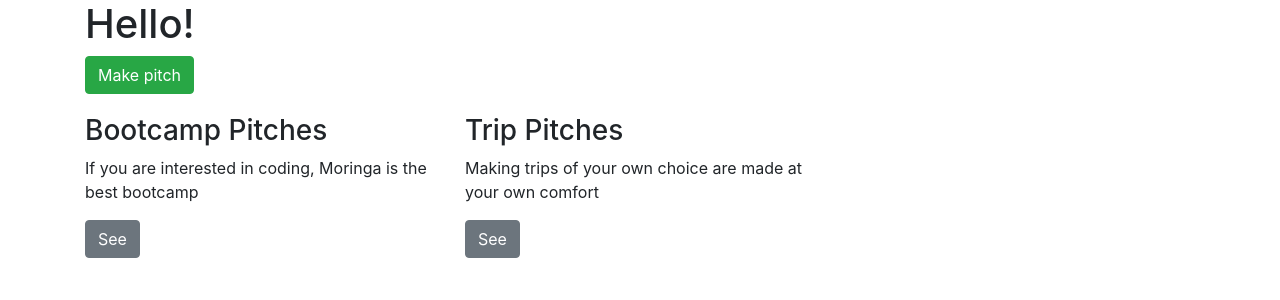
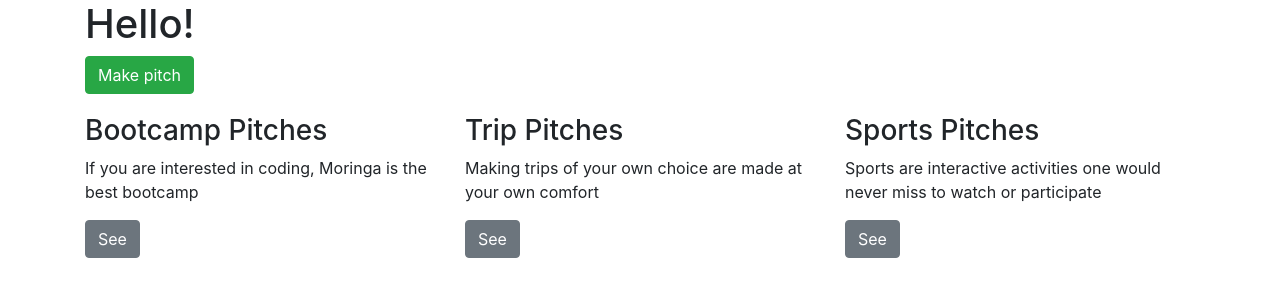
Before and after one commit to Maxwel5/minute-pitch, a Flask app: template app/templates/index.html in a window 1280 px wide. Shown: the part 56-356 px from the top of the page. Run offline with Flask 2, Linux system fonts and the light colour scheme; the template is opened without the code that fills it, so the values that code supplies are empty; parts of the project's set-up code (start-up, migrations or seed data) failed here and were passed over; some libraries are stand-ins or nearby versions.

Commit message:
Adding the benefits of sports

```diff
--- a/app/templates/index.html
+++ b/app/templates/index.html
@@ -25,6 +25,14 @@
                 <a href="{{url_for('main.interview_pitches')}}" class="btn btn-secondary -center">See</a>
             </div>
         </div>
+
+        <div class="col-md-4">
+            <div class="well well-lg">
+                <h3>Sports Pitches</h3>
+                <p>Sports are interactive activities one would never miss to watch or participate</p>
+                <a href="{{url_for('main.interview_pitches')}}" class="btn btn-secondary -center">See</a>
+            </div>
+        </div>
     </div>
 </div>
 {% endblock %}
```
